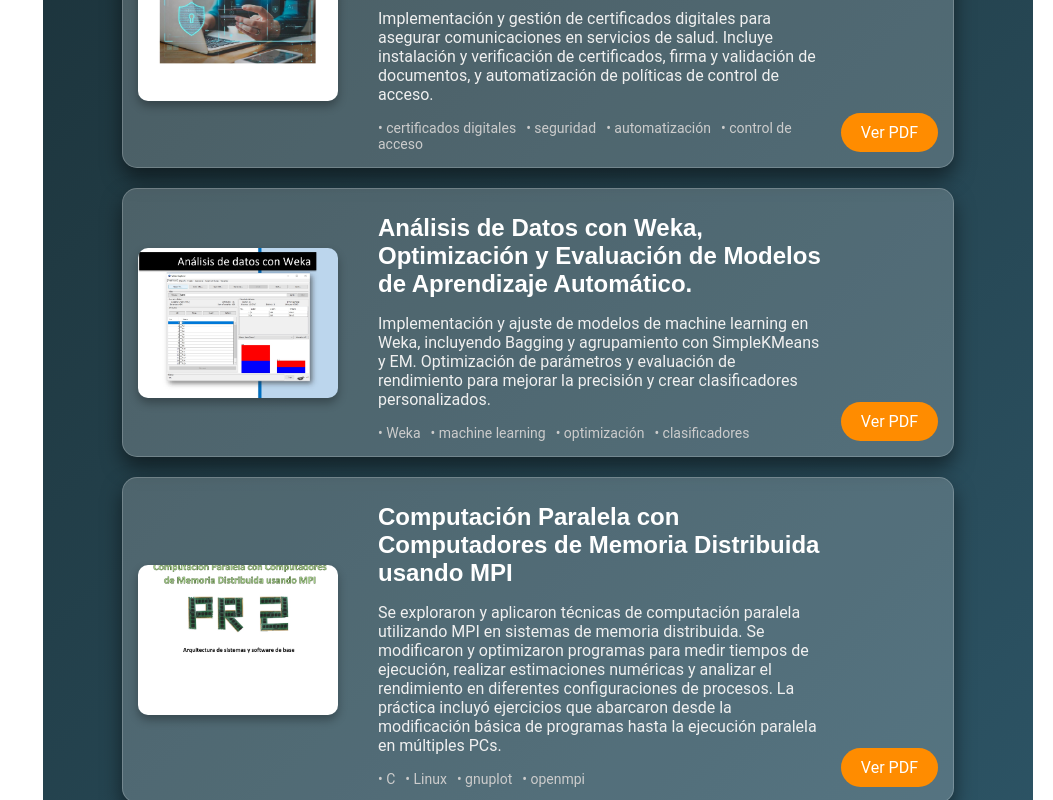
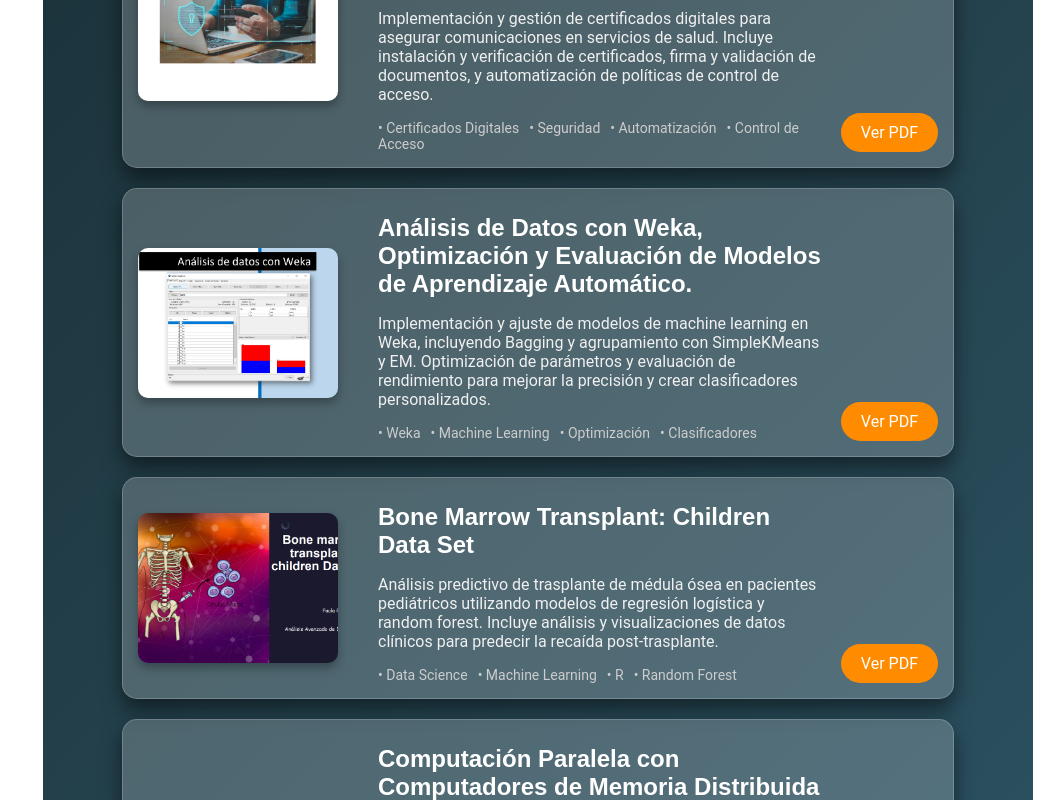
Before and after one commit to paulapoley/portfoliopaulapoley, a React (Create React App) app: page / in a window 1280 px wide. Shown: the part 1260-2060 px from the top of the page, without its empty margins (227-1280 px from the left). Built offline with nearby package versions, Linux system fonts and the light colour scheme.

Commit message:
Update Home.jsx

```diff
--- a/src/pages/Home.jsx
+++ b/src/pages/Home.jsx
@@ -9,7 +9,7 @@ const Home = () => {
       description: 'Este TFG explora cómo variables exógenas (ubicación de la lesión, edad, sexo del paciente y tipo de diagnóstico) afectan la precisión de modelos de redes neuronales convolucionales (CNN) para la detección de enfermedades cutáneas. Se comparan modelos con y sin estas variables adicionales para evaluar mejoras en la clasificación de imágenes médicas.',
       imgSrc: '/pdfs/TFG-PAULAPOLEY.jpg',
       pdfSrc: '/pdfs/TFG-PAULAPOLEY.pdf',
-      topics: ['python', 'machine learning', 'deep learning', 'artificial intelligence', 'image classification']
+      topics: ['Python', 'Machine Learning', 'Deep Learning', 'Artificial Intelligence', 'Image Classification']
     },
     {
       id: 2,
@@ -17,7 +17,7 @@ const Home = () => {
       description: 'Uso de Amazon Web Services (AWS) para implementar y gestionar instancias EC2, configurar balanceadores de carga, y asignar direcciones IP fijas. El objetivo es familiarizarse con la infraestructura en la nube y aprender a manejar diferentes servicios y configuraciones dentro de AWS.',
       imgSrc: '/pdfs/AWS.jpg',
       pdfSrc: '/pdfs/Computacion-nube-AWS-PPC.pdf',
-      topics: ['AWS', 'EC2', 'ubuntu-server', 'cloudcomputing']
+      topics: ['AWS', 'EC2', 'Ubuntu Server', 'Cloudcomputing']
     },
     {
       id: 3,
@@ -25,7 +25,7 @@ const Home = () => {
       description: 'Implementación de una arquitectura segura cliente-servidor en Java utilizando TLS para asegurar las comunicaciones. Se configuraron KeyStores, se desarrollaron sockets TLS y se validó el rendimiento para manejar hasta 300 conexiones concurrentes, garantizando autenticación y cifrado de datos.',
       imgSrc: '/pdfs/p3.jpg',
       pdfSrc: '/pdfs/proyecto3.pdf',
-      topics: ['Java', 'TLS', 'VPN', 'BYOD', 'seguridad']
+      topics: ['Java', 'TLS', 'VPN', 'BYOD', 'Seguridad']
     },
     {
       id: 4,
@@ -33,7 +33,7 @@ const Home = () => {
       description: 'Implementación y gestión de certificados digitales para asegurar comunicaciones en servicios de salud. Incluye instalación y verificación de certificados, firma y validación de documentos, y automatización de políticas de control de acceso.',
       imgSrc: '/pdfs/p2.jpg',
       pdfSrc: '/pdfs/proyecto2.pdf',
-      topics: ['certificados digitales', 'seguridad', 'automatización', 'control de acceso']
+      topics: ['Certificados Digitales', 'Seguridad', 'Automatización', 'Control de Acceso']
     },
     {
       id: 5,
@@ -41,15 +41,23 @@ const Home = () => {
       description: 'Implementación y ajuste de modelos de machine learning en Weka, incluyendo Bagging y agrupamiento con SimpleKMeans y EM. Optimización de parámetros y evaluación de rendimiento para mejorar la precisión y crear clasificadores personalizados.',
       imgSrc: '/pdfs/p1.jpg',
       pdfSrc: '/pdfs/proyecto1.pdf',
-      topics: ['Weka', 'machine learning', 'optimización', 'clasificadores']
+      topics: ['Weka', 'Machine Learning', 'Optimización', 'Clasificadores']
     },
     {
       id: 6,
+      title: 'Bone Marrow Transplant: Children Data Set',
+      description: 'Análisis predictivo de trasplante de médula ósea en pacientes pediátricos utilizando modelos de regresión logística y random forest. Incluye análisis y visualizaciones de datos clínicos para predecir la recaída post-trasplante.',
+      imgSrc: '/pdfs/bone.png',
+      pdfSrc: '/pdfs/Bone-marrow-transplant..pdf',
+      topics: ['Data Science', 'Machine Learning', 'R', 'Random Forest']
+    },
+    {
+      id: 7,
       title: 'Computación Paralela con Computadores de Memoria Distribuida usando MPI',
       description: 'Se exploraron y aplicaron técnicas de computación paralela utilizando MPI en sistemas de memoria distribuida. Se modificaron y optimizaron programas para medir tiempos de ejecución, realizar estimaciones numéricas y analizar el rendimiento en diferentes configuraciones de procesos. La práctica incluyó ejercicios que abarcaron desde la modificación básica de programas hasta la ejecución paralela en múltiples PCs.',
       imgSrc: '/pdfs/MPI.jpg',
       pdfSrc: '/pdfs/MPI--ASSB.pdf',
-        topics: ['C', 'Linux', 'gnuplot', 'openmpi']
+        topics: ['C', 'Linux', 'gnuplot', 'Open MPI']
     },
   ];
 
```
